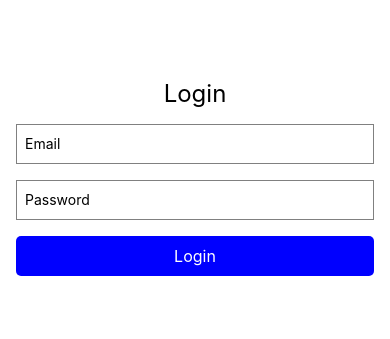
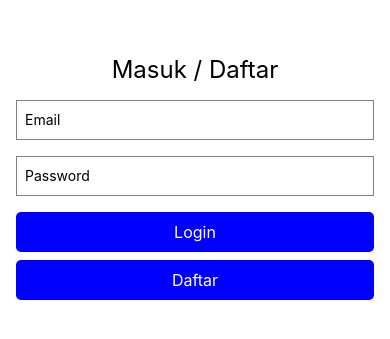
Before and after one commit to ziruiproject/barcode-reader-rnfirebase, a React Native app: screen / in a window 390 px wide. Shown: the part 245-584 px from the top of the page. Built offline with nearby package versions, Linux system fonts and the light colour scheme; no server answers.

Commit message:
added sign in and up feature

```diff
--- a/App.js
+++ b/App.js
@@ -1,22 +1,53 @@
-import { getAuth } from 'firebase/auth';
 import React, { useState } from 'react';
 import { View, Text, TextInput, TouchableOpacity, StyleSheet } from 'react-native';
+import { FIREBASE_AUTH } from './firebase';
+import { createUserWithEmailAndPassword } from 'firebase/auth';
+import { signInWithEmailAndPassword } from 'firebase/auth';
 
 const LoginScreen = () => {
   const [email, setEmail] = useState('');
   const [password, setPassword] = useState('');
 
-  const handleLogin = () => {
+  const handleSignIn = () => {
+    const auth = FIREBASE_AUTH
     // Implement your authentication logic here
-    const auth = getAuth()
-
-    console.log(`Logging in with email: ${email} and password: ${password}`);
+    signInWithEmailAndPassword(auth, email, password)
+      .then((userCredential) => {
+        // Signed in
+        const user = userCredential.user;
+        console.log('jadi gan')
+        // ...
+      })
+      .catch((error) => {
+        const errorCode = error.code;
+        const errorMessage = error.message;
+        console.log(errorCode)
+        console.log(errorMessage)
+      });
     // You might want to integrate with Firebase, Axios, or other authentication services
   };
 
+  const handleSignUp = () => {
+    const auth = FIREBASE_AUTH
+
+    createUserWithEmailAndPassword(auth, email, password)
+      .then((userCredential) => {
+        // Signed up
+        const user = userCredential.user;
+        console.log('jadi gan')
+      })
+      .catch((error) => {
+        const errorCode = error.code;
+        const errorMessage = error.message;
+        console.log(errorCode)
+        console.log(errorMessage)
+      });
+
+  }
+
   return (
     <View style={styles.container}>
-      <Text style={styles.title}>Login</Text>
+      <Text style={styles.title}>Masuk / Daftar</Text>
       <TextInput
         style={styles.input}
         placeholder="Email"
@@ -30,8 +61,11 @@ const LoginScreen = () => {
         value={password}
         secureTextEntry
       />
-      <TouchableOpacity style={styles.button} onPress={handleLogin}>
+      <TouchableOpacity style={styles.signInButton} onPress={handleSignIn}>
         <Text style={styles.buttonText}>Login</Text>
+      </TouchableOpacity>
+      <TouchableOpacity style={styles.signUpButton} onPress={handleSignUp}>
+        <Text style={styles.buttonText}>Daftar</Text>
       </TouchableOpacity>
     </View>
   );
@@ -56,12 +90,21 @@ const styles = StyleSheet.create({
     marginBottom: 16,
     paddingLeft: 8,
   },
-  button: {
+  signInButton: {
     backgroundColor: 'blue',
     padding: 10,
     borderRadius: 5,
     width: '100%',
     alignItems: 'center',
+    marginBottom: 4
+  },
+  signUpButton: {
+    backgroundColor: 'blue',
+    padding: 10,
+    borderRadius: 5,
+    width: '100%',
+    alignItems: 'center',
+    marginTop: 4
   },
   buttonText: {
     color: 'white',
--- a/package.json
+++ b/package.json
@@ -15,6 +15,7 @@
     "@react-native-firebase/crashlytics": "^18.6.1",
     "@react-native-firebase/perf": "^18.6.1",
     "@react-native-google-signin/google-signin": "^10.1.1",
+    "@react-navigation/native": "^6.1.9",
     "expo": "~49.0.15",
     "expo-splash-screen": "~0.20.5",
     "expo-status-bar": "~1.6.0",
```
Also changed, not shown: 1 other file (tests, documents, lock files or other folders).
